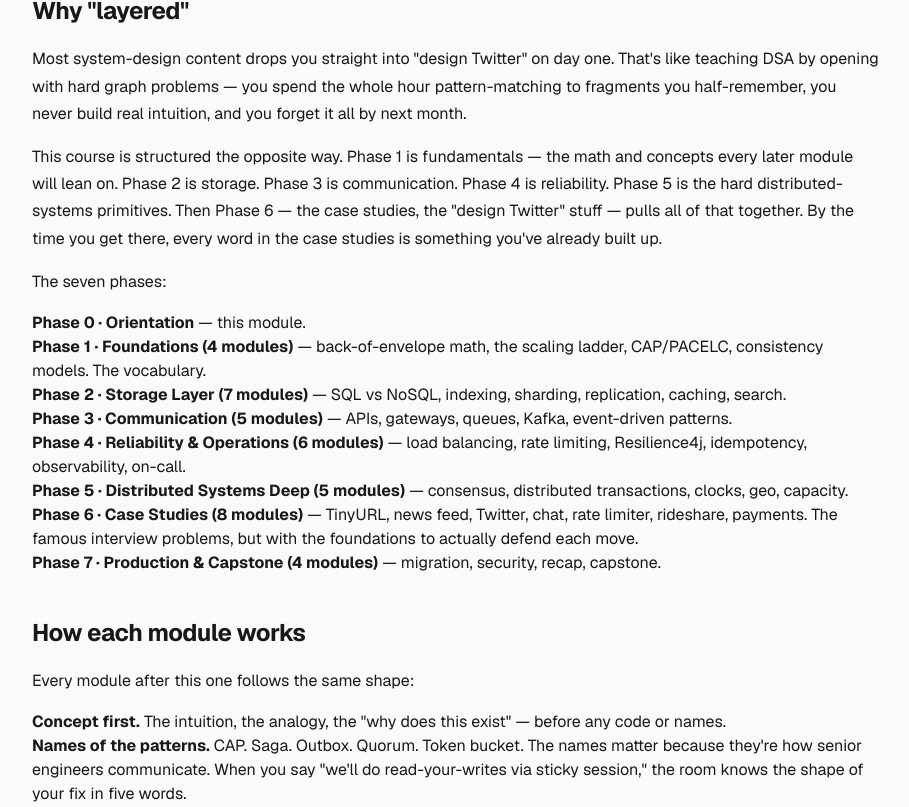
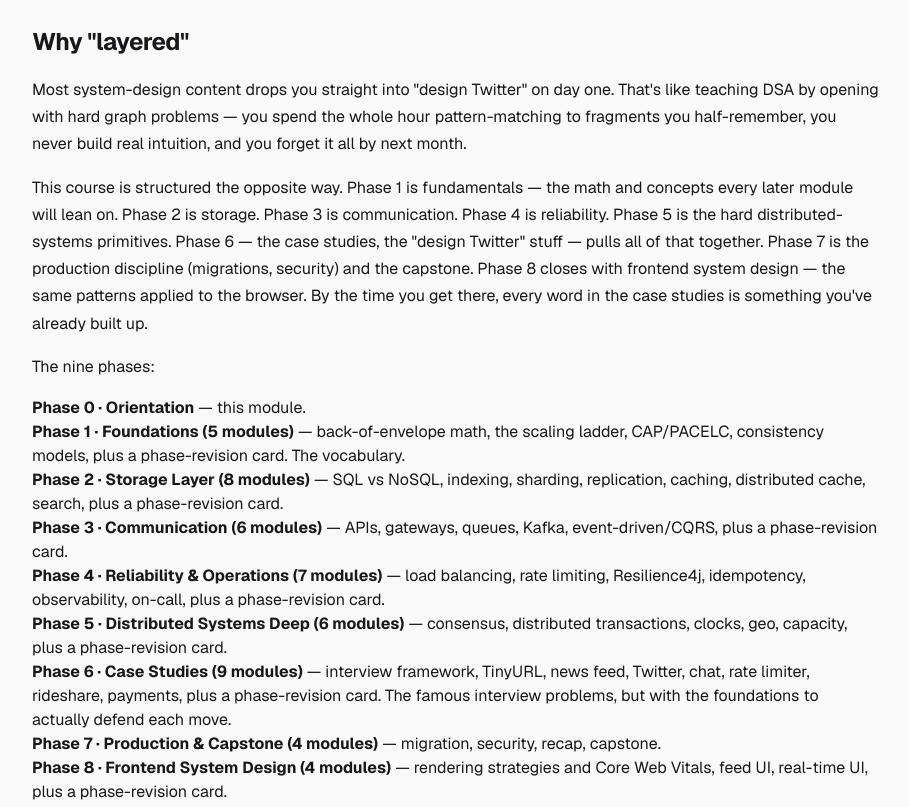
Before and after one commit to aditya-shah73/skillforge, a Next.js app: page /courses/system-design/modules/welcome in a window 1280 px wide. Shown: the part 1133-1940 px from the top of the page, without its empty margins (184-1093 px from the left). Built offline with nearby package versions, Linux system fonts and the light colour scheme.

Commit message:
audit fixes

```diff
--- a/app/courses/system-design/modules/frontend-design-feed/page.tsx
+++ b/app/courses/system-design/modules/frontend-design-feed/page.tsx
@@ -1048,7 +1048,7 @@ export function useFeedKeyboardNav(itemCount: number) {
       <section className="mt-12 p-6 rounded-2xl border border-cyan-200 dark:border-cyan-900 bg-gradient-to-br from-cyan-50 to-blue-50 dark:from-cyan-950/40 dark:to-blue-950/40">
         <p className="text-sm uppercase tracking-wider font-bold text-cyan-700 dark:text-cyan-300 mb-2">Up next</p>
         <p className="m-0 text-base">
-          Module 48: Design a real-time chat UI. Same framework, different archetype — message ordering under flaky networks, presence and typing indicators, scroll-to-bottom semantics, and why message lists are virtualized differently than feeds.
+          Module 48: Design a real-time UI. WebSocket vs SSE, reconnect/backoff, presence and typing indicators, multi-tab sync, CRDT intuition. The project lets you pick the archetype — collaborative doc or chat — but the framework is the same: connection management, ordering under flaky networks, offline edits, and conflict resolution.
         </p>
       </section>
         <ModuleNav courseId="system-design" currentSlug="frontend-design-feed" />
--- a/app/courses/system-design/modules/phase-2-revision/page.tsx
+++ b/app/courses/system-design/modules/phase-2-revision/page.tsx
@@ -662,7 +662,7 @@ public List<Order> recentOrders(long userId) {
           Six families, six index types, three partitioning strategies, three replication topologies, four caching patterns, and an inverted-index search tier. That&apos;s the entire storage decision toolkit — and you can now reason about latency, throughput, and consistency for any of them on the spot.
         </p>
         <p className="mb-4 text-slate-700 dark:text-slate-300">
-          <strong>Up next: Phase 3 — Communication.</strong>{" "}APIs, gateways, message queues, event streams, Kafka, distributed transactions. The wire between services.
+          <strong>Up next: Phase 3 — Communication.</strong>{" "}APIs, gateways, message queues, Kafka, event-driven &amp; CQRS. The wire between services.
         </p>
         <Link
           href="/courses/system-design/modules/api-design"
--- a/app/courses/system-design/modules/phase-3-revision/page.tsx
+++ b/app/courses/system-design/modules/phase-3-revision/page.tsx
@@ -724,13 +724,13 @@ consumer.commitSync();`}</CodeBlock>
           API contracts, edge concerns, broker tradeoffs, Kafka mechanics, event-driven patterns — the whole communication toolbox. From here on, when a system-design problem says &quot;Service A talks to Service B,&quot; you already know what questions to ask and what shape the answer takes.
         </p>
         <p className="mb-4 text-slate-700 dark:text-slate-300">
-          <strong>Up next: Phase 4 — Distribution &amp; Scale.</strong>{" "}Load balancing, rate limiting, distributed caching, distributed transactions, resilience. How systems hold together when one box is no longer enough.
+          <strong>Up next: Phase 4 — Reliability &amp; Operations.</strong>{" "}Load balancing, rate limiting, Resilience4j (circuit breakers, retries, bulkheads), idempotency, observability, on-call. How systems hold together when one box is no longer enough — and how you stay sane when they don&apos;t.
         </p>
         <Link
           href="/courses/system-design/modules/load-balancing"
           className="inline-flex items-center gap-2 px-5 py-2.5 rounded-lg bg-gradient-to-r from-sky-500 to-blue-500 text-white font-semibold text-sm shadow-md hover:shadow-lg transition no-underline"
         >
-          Next phase: Distribution &amp; Scale →
+          Next phase: Reliability &amp; Operations →
         </Link>
       </section>
         <ModuleNav courseId="system-design" currentSlug="phase-3-revision" />
--- a/app/courses/system-design/modules/phase-8-revision/page.tsx
+++ b/app/courses/system-design/modules/phase-8-revision/page.tsx
@@ -607,7 +607,7 @@ setInterval(() => ws.send(JSON.stringify({ type: "heartbeat" })), 30_000);
         <div className="text-xs font-bold uppercase tracking-wider text-teal-700 dark:text-teal-300 mb-2">
           You&apos;re done with the course
         </div>
-        <h3 className="mt-0 mb-3 text-2xl font-bold">Eight phases, in your head.</h3>
+        <h3 className="mt-0 mb-3 text-2xl font-bold">Nine phases, in your head.</h3>
         <p className="mb-3 text-slate-700 dark:text-slate-300">
           You walked in with &quot;I&apos;ve heard of CAP&quot; and you&apos;re walking out with a full mental toolkit: scaling ladders, partitioning, replication, consistency models, consensus, queues, caches, observability, resilience patterns, on-call instincts, and now the frontend half — rendering, vitals, feed and real-time archetypes. That&apos;s the entire interview surface for a senior system design loop, top to bottom.
         </p>
--- a/app/courses/system-design/modules/recap/page.tsx
+++ b/app/courses/system-design/modules/recap/page.tsx
@@ -235,7 +235,7 @@ export default function Page() {
 
         <h3 className="text-xl font-semibold mt-8 mb-3">The consistency dial</h3>
         <p>
-          You learned the lattice in module 5: linearizable, sequential, causal, read-your-writes, eventual. Most
+          You learned the lattice in module 4: linearizable, sequential, causal, read-your-writes, eventual. Most
           systems mix levels by design — strong for money, eventual for likes, causal for chat. Knowing where the dial
           sits per feature is the heart of system design.
         </p>
--- a/app/courses/system-design/modules/welcome/page.tsx
+++ b/app/courses/system-design/modules/welcome/page.tsx
@@ -22,7 +22,7 @@ export default function Page() {
         </div>
         <h1 className="text-4xl font-bold tracking-tight mb-3">Welcome</h1>
         <p className="text-lg text-slate-600 dark:text-slate-400 italic">
-          Read this first. It&apos;s five minutes and it sets up the way the next forty modules are going to talk to you.
+          Read this first. It&apos;s five minutes and it sets up the way the next forty-nine modules are going to talk to you.
         </p>
         <BookmarkButton courseId="system-design" moduleSlug="welcome" />
       </header>
@@ -60,18 +60,19 @@ export default function Page() {
           Most system-design content drops you straight into &quot;design Twitter&quot; on day one. That&apos;s like teaching DSA by opening with hard graph problems — you spend the whole hour pattern-matching to fragments you half-remember, you never build real intuition, and you forget it all by next month.
         </p>
         <p>
-          This course is structured the opposite way. Phase 1 is fundamentals — the math and concepts every later module will lean on. Phase 2 is storage. Phase 3 is communication. Phase 4 is reliability. Phase 5 is the hard distributed-systems primitives. Then Phase 6 — the case studies, the &quot;design Twitter&quot; stuff — pulls all of that together. By the time you get there, every word in the case studies is something you&apos;ve already built up.
+          This course is structured the opposite way. Phase 1 is fundamentals — the math and concepts every later module will lean on. Phase 2 is storage. Phase 3 is communication. Phase 4 is reliability. Phase 5 is the hard distributed-systems primitives. Phase 6 — the case studies, the &quot;design Twitter&quot; stuff — pulls all of that together. Phase 7 is the production discipline (migrations, security) and the capstone. Phase 8 closes with frontend system design — the same patterns applied to the browser. By the time you get there, every word in the case studies is something you&apos;ve already built up.
         </p>
-        <p>The seven phases:</p>
+        <p>The nine phases:</p>
         <ul>
           <li><strong>Phase 0 · Orientation</strong> — this module.</li>
-          <li><strong>Phase 1 · Foundations (4 modules)</strong> — back-of-envelope math, the scaling ladder, CAP/PACELC, consistency models. The vocabulary.</li>
-          <li><strong>Phase 2 · Storage Layer (7 modules)</strong> — SQL vs NoSQL, indexing, sharding, replication, caching, search.</li>
-          <li><strong>Phase 3 · Communication (5 modules)</strong> — APIs, gateways, queues, Kafka, event-driven patterns.</li>
-          <li><strong>Phase 4 · Reliability &amp; Operations (6 modules)</strong> — load balancing, rate limiting, Resilience4j, idempotency, observability, on-call.</li>
-          <li><strong>Phase 5 · Distributed Systems Deep (5 modules)</strong> — consensus, distributed transactions, clocks, geo, capacity.</li>
-          <li><strong>Phase 6 · Case Studies (8 modules)</strong> — TinyURL, news feed, Twitter, chat, rate limiter, rideshare, payments. The famous interview problems, but with the foundations to actually defend each move.</li>
+          <li><strong>Phase 1 · Foundations (5 modules)</strong> — back-of-envelope math, the scaling ladder, CAP/PACELC, consistency models, plus a phase-revision card. The vocabulary.</li>
+          <li><strong>Phase 2 · Storage Layer (8 modules)</strong> — SQL vs NoSQL, indexing, sharding, replication, caching, distributed cache, search, plus a phase-revision card.</li>
+          <li><strong>Phase 3 · Communication (6 modules)</strong> — APIs, gateways, queues, Kafka, event-driven/CQRS, plus a phase-revision card.</li>
+          <li><strong>Phase 4 · Reliability &amp; Operations (7 modules)</strong> — load balancing, rate limiting, Resilience4j, idempotency, observability, on-call, plus a phase-revision card.</li>
+          <li><strong>Phase 5 · Distributed Systems Deep (6 modules)</strong> — consensus, distributed transactions, clocks, geo, capacity, plus a phase-revision card.</li>
+          <li><strong>Phase 6 · Case Studies (9 modules)</strong> — interview framework, TinyURL, news feed, Twitter, chat, rate limiter, rideshare, payments, plus a phase-revision card. The famous interview problems, but with the foundations to actually defend each move.</li>
           <li><strong>Phase 7 · Production &amp; Capstone (4 modules)</strong> — migration, security, recap, capstone.</li>
+          <li><strong>Phase 8 · Frontend System Design (4 modules)</strong> — rendering strategies and Core Web Vitals, feed UI, real-time UI, plus a phase-revision card.</li>
         </ul>
       </section>
 
```
Also changed, not shown: app/courses/system-design/modules/capstone/page.tsx (+3 -4 lines).
